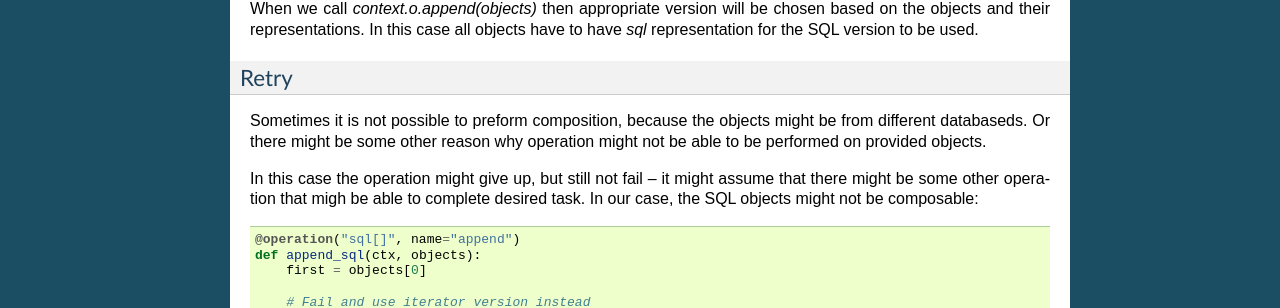
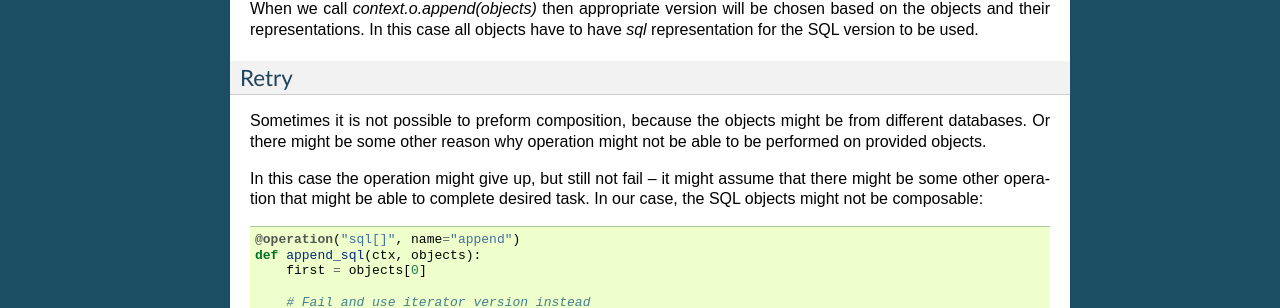
Before and after one commit to Stiivi/bubbles, a Sphinx documentation site: the page built from doc/operations.rst, in a window 1280 px wide and 900 px high, scrolled down 5037 px. Shown: the part 351-659 px from the top of the window. Built offline with Sphinx 7.4.7, drawn with Linux system fonts in a browser that asks for light colours; some of the changed text lies outside the part shown.

Commit message:
miscellaneous typos

```diff
--- a/doc/operations.rst
+++ b/doc/operations.rst
@@ -365,11 +365,11 @@ Retry
 -----
 
 Sometimes it is not possible to preform composition, because the objects might
-be from different databaseds. Or there might be some other reason why
+be from different databases. Or there might be some other reason why
 operation might not be able to be performed on provided objects.
 
 In this case the operation might give up, but still not fail – it might assume
-that there might be some other operation that migh be able to complete desired
+that there might be some other operation that might be able to complete desired
 task. In our case, the SQL objects might not be composable:
 
 .. code-block:: python
```
Also changed, not shown: other parts of doc/operations.rst (+3 -3 lines), 3 other files.
